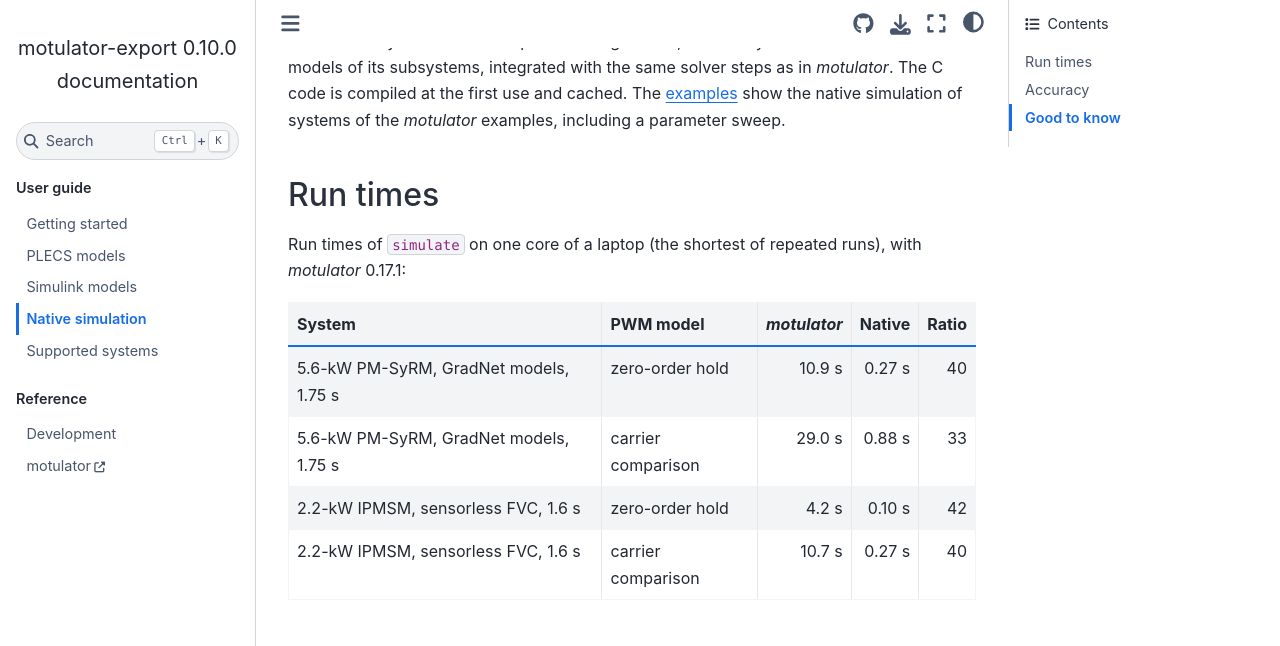
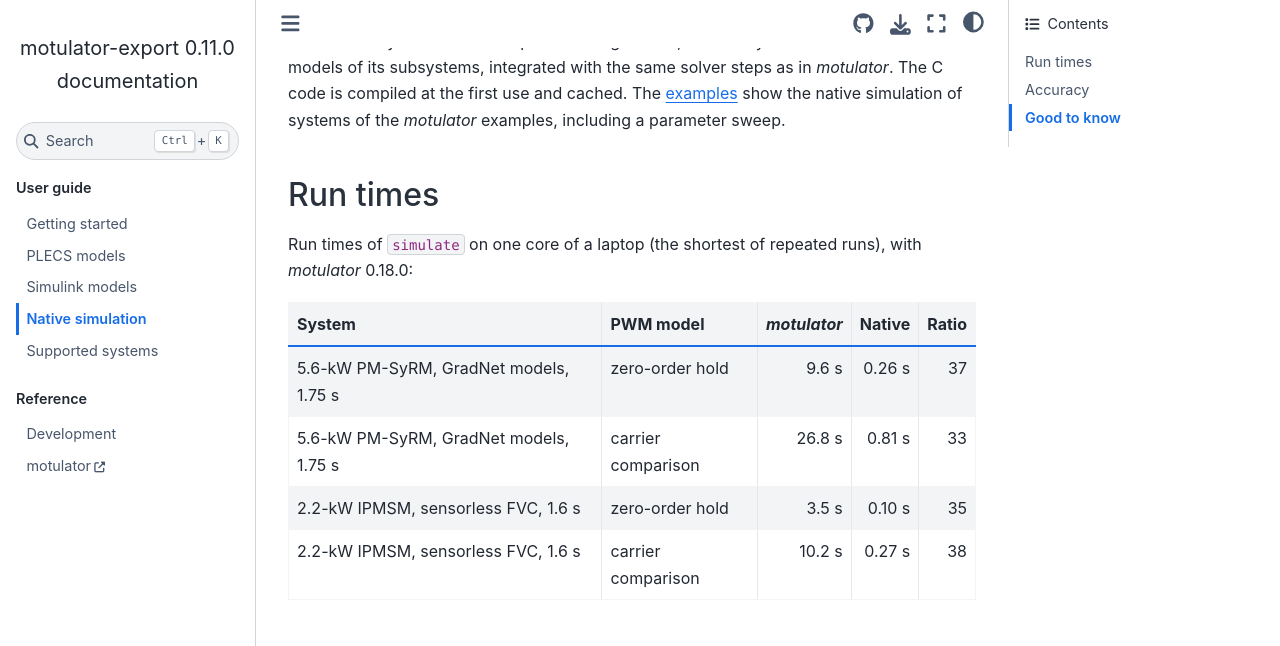
Before and after one commit to Aalto-Electric-Drives/motulator-export, a Sphinx documentation site: the page built from docs/source/guide/native.md, in a window 1280 px wide and 900 px high, scrolled down 422 px. Shown: the top 646 px of the window. Built offline with Sphinx 7.4.7 and the Sphinx Book theme 1.1.4, drawn with Linux system fonts in a browser that asks for light colours; pages that are not in the unit, such as notebooks, are missing from menus.

Commit message:
Update to motulator 0.18.0
Raise the pin to motulator>=0.18.0,<0.19, the version in the
documentation, and the run times of the native simulation (on one core,
the shortest of repeated runs). The package works with motulator 0.18.0
unchanged: the comparisons with PLECS and Simulink, rerun with both codes
of the Simulink blocks, give the same differences, and the regenerated
models are unchanged. The version is bumped to 0.11.0 for the release.

Co-Authored-By: Claude Opus 5.5 <noreply@anthropic.com>

```diff
--- a/docs/source/guide/native.md
+++ b/docs/source/guide/native.md
@@ -18,14 +18,14 @@ The control system runs the C port of its algorithms, and the system model runs
 
 ## Run times
 
-Run times of `simulate` on one core of a laptop (the shortest of repeated runs), with *motulator* 0.17.1:
+Run times of `simulate` on one core of a laptop (the shortest of repeated runs), with *motulator* 0.18.0:
 
 | System                                 | PWM model          | *motulator* | Native | Ratio |
 | -------------------------------------- | ------------------ | ----------: | -----: | ----: |
-| 5.6-kW PM-SyRM, GradNet models, 1.75 s | zero-order hold    |      10.9 s | 0.27 s |    40 |
-| 5.6-kW PM-SyRM, GradNet models, 1.75 s | carrier comparison |      29.0 s | 0.88 s |    33 |
-| 2.2-kW IPMSM, sensorless FVC, 1.6 s    | zero-order hold    |       4.2 s | 0.10 s |    42 |
-| 2.2-kW IPMSM, sensorless FVC, 1.6 s    | carrier comparison |      10.7 s | 0.27 s |    40 |
+| 5.6-kW PM-SyRM, GradNet models, 1.75 s | zero-order hold    |       9.6 s | 0.26 s |    37 |
+| 5.6-kW PM-SyRM, GradNet models, 1.75 s | carrier comparison |      26.8 s | 0.81 s |    33 |
+| 2.2-kW IPMSM, sensorless FVC, 1.6 s    | zero-order hold    |       3.5 s | 0.10 s |    35 |
+| 2.2-kW IPMSM, sensorless FVC, 1.6 s    | carrier comparison |      10.2 s | 0.27 s |    38 |
 
 ## Accuracy
 
--- a/pyproject.toml
+++ b/pyproject.toml
@@ -4,9 +4,9 @@ build-backend = "hatchling.build"
 
 [project]
 name = "motulator-export"
-version = "0.10.0"
+version = "0.11.0"
 dependencies = [
-    "motulator>=0.17.1,<0.18",
+    "motulator>=0.18.0,<0.19",
     "numpy",
     "tqdm",
 ]
```
Also changed, not shown: docs/source/guide/getting_started.md (+1 -1 lines), docs/source/index.md (+1 -1 lines), motulator_export/plecs/README.md, motulator_export/simulink/README.md.
